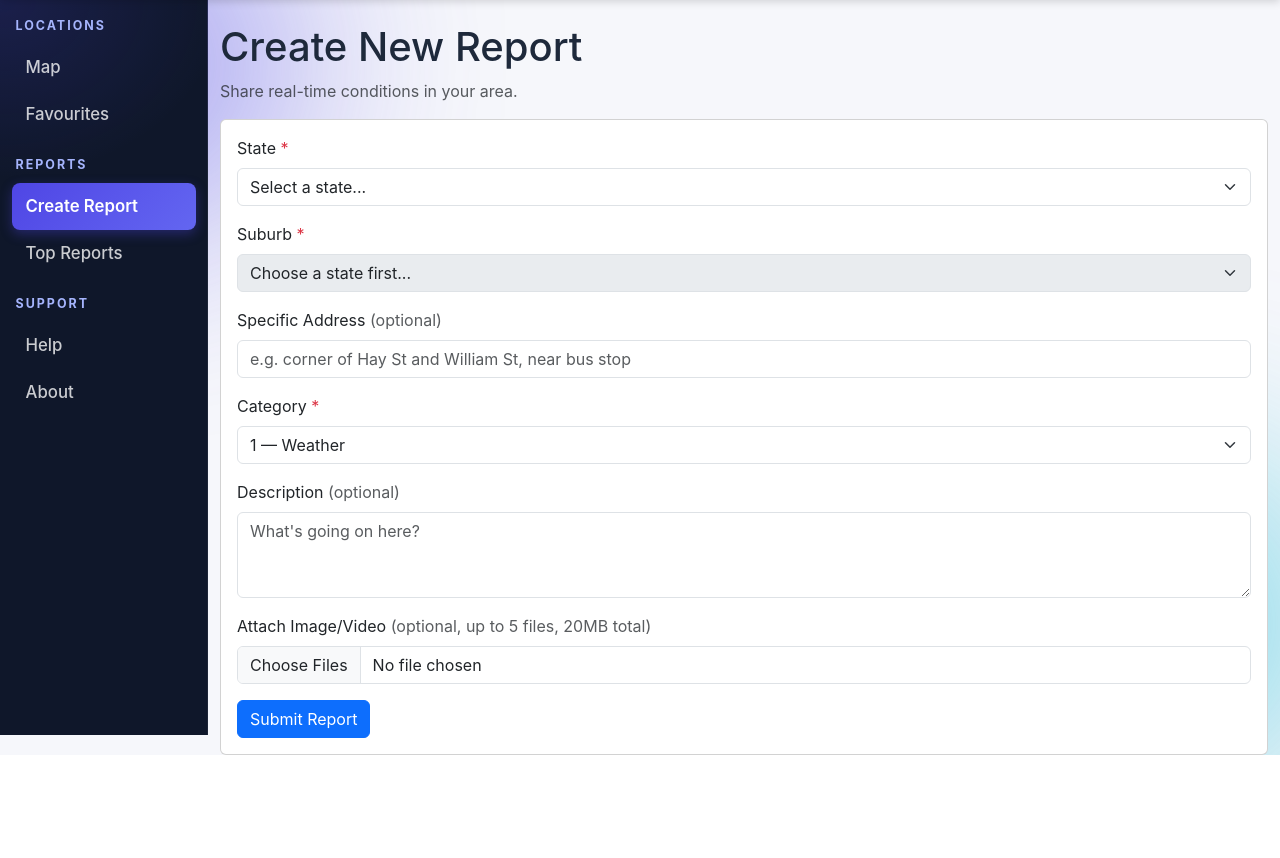
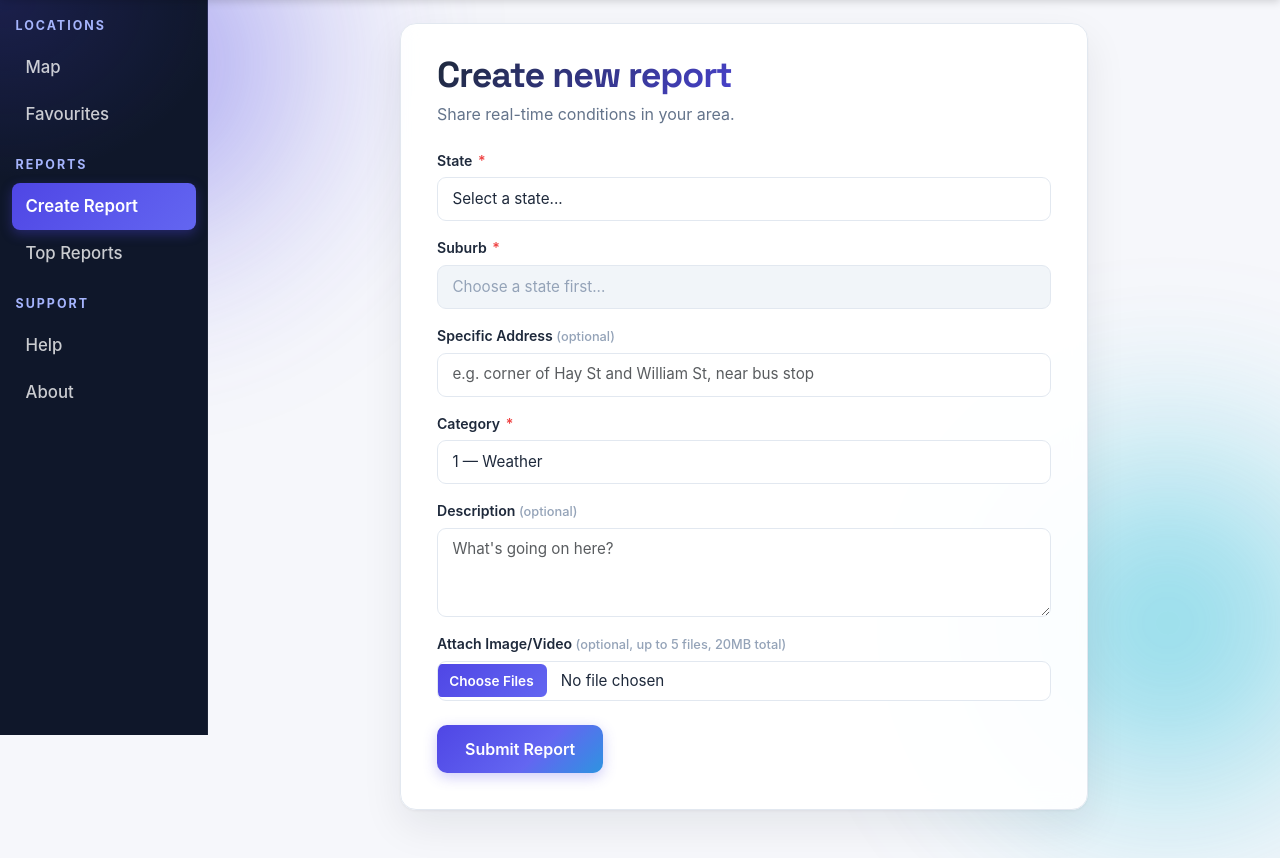
Before and after one commit to jono1762/cits3403-project, a Flask app: page /reports in a window 1280 px wide. Shown: the part 65-923 px from the top of the page. Before the commit the page ends 820 px from the top, so only its background shows below. Run offline with Flask 3, Linux system fonts and the light colour scheme; a user stored in the database is signed in; data comes from the database, SQL or seed files in the repository; some libraries are stand-ins or nearby versions; some web fonts are replaced.

Commit message:
modify the styling of create report

```diff
--- /dev/null
+++ b/app/static/css/reports.css
@@ -0,0 +1,154 @@
+/* ============================================================
+   reports.css — create-report page (reports.html)
+   Loaded via {% block styles %} on the template.
+   ============================================================ */
+
+.report-page {
+    max-width: 720px;
+    margin: 1rem auto 3rem;
+    padding: 0 1rem;
+}
+
+/* frosted card holding the form — same family as the auth + landing cards */
+.report-card {
+    background: rgba(255, 255, 255, 0.94);
+    -webkit-backdrop-filter: blur(10px);
+    backdrop-filter: blur(10px);
+    border: 1px solid #e2e8f0;
+    border-radius: 16px;
+    padding: 2rem 2.25rem 2.25rem;
+    box-shadow:
+        0 1px 3px rgba(15, 23, 42, 0.05),
+        0 16px 40px rgba(15, 23, 42, 0.08);
+}
+
+.report-header {
+    margin-bottom: 1.5rem;
+}
+
+.report-title {
+    font-family: 'Space Grotesk', sans-serif;
+    font-size: clamp(1.75rem, 3vw, 2.25rem);
+    font-weight: 700;
+    letter-spacing: -0.03em;
+    line-height: 1.1;
+    margin: 0 0 0.4rem;
+    /* gradient indigo→cyan to match the rest of the site */
+    background: linear-gradient(135deg, #1e293b 0%, #4f46e5 60%, #06b6d4 100%);
+    -webkit-background-clip: text;
+    background-clip: text;
+    -webkit-text-fill-color: transparent;
+    color: transparent;
+}
+
+.report-subtitle {
+    margin: 0;
+    color: #64748b;
+    font-size: 1rem;
+    line-height: 1.5;
+}
+
+
+/* ============================================================
+   Form fields
+   ============================================================ */
+.report-card .form-label {
+    font-weight: 600;
+    color: #1e293b;
+    font-size: 0.88rem;
+    margin-bottom: 0.4rem;
+    display: block;
+}
+
+/* the small "(optional)" hint inside the label */
+.report-card .form-label .text-muted {
+    color: #94a3b8 !important;
+    font-weight: 500;
+    font-size: 0.8rem;
+}
+
+/* the red asterisk for required fields */
+.report-card .form-label .text-danger {
+    color: #ef4444 !important;
+    font-weight: 600;
+    margin-left: 2px;
+}
+
+.report-card .form-control,
+.report-card .form-select {
+    width: 100%;
+    border: 1.5px solid #e2e8f0;
+    border-radius: 9px;
+    padding: 0.6rem 0.9rem;
+    font-size: 0.95rem;
+    color: #1e293b;
+    background: rgba(255, 255, 255, 0.85);
+    transition: border-color 0.18s ease, box-shadow 0.18s ease, background 0.18s ease;
+}
+
+.report-card .form-control:focus,
+.report-card .form-select:focus {
+    border-color: #4f46e5;
+    background: #fff;
+    box-shadow: 0 0 0 4px rgba(79, 70, 229, 0.14);
+    outline: none;
+}
+
+.report-card .form-control:disabled,
+.report-card .form-select:disabled {
+    background: #f1f5f9;
+    color: #94a3b8;
+    cursor: not-allowed;
+}
+
+/* file input — make it match the other fields more cleanly */
+.report-card input[type="file"].form-control {
+    padding: 0.5rem 0.6rem;
+    cursor: pointer;
+}
+
+.report-card input[type="file"].form-control::file-selector-button {
+    background: linear-gradient(135deg, #4f46e5 0%, #6366f1 100%);
+    color: #fff;
+    border: none;
+    border-radius: 6px;
+    padding: 0.4rem 0.85rem;
+    font-weight: 600;
+    font-size: 0.85rem;
+    cursor: pointer;
+    margin-right: 0.85rem;
+    transition: opacity 0.18s ease;
+}
+
+.report-card input[type="file"].form-control::file-selector-button:hover {
+    opacity: 0.9;
+}
+
+.report-card textarea.form-control {
+    resize: vertical;
+    min-height: 5rem;
+}
+
+
+/* ============================================================
+   Submit button — gradient family
+   ============================================================ */
+.report-card .btn-primary {
+    background: linear-gradient(135deg, #4f46e5 0%, #6366f1 60%, #06b6d4 130%);
+    border: none;
+    color: #fff;
+    padding: 0.75rem 1.75rem;
+    border-radius: 10px;
+    font-weight: 600;
+    font-size: 1rem;
+    box-shadow: 0 4px 14px rgba(79, 70, 229, 0.28);
+    transition: transform 0.18s ease, box-shadow 0.18s ease;
+    margin-top: 0.5rem;
+}
+
+.report-card .btn-primary:hover,
+.report-card .btn-primary:focus {
+    transform: translateY(-2px);
+    box-shadow: 0 10px 24px rgba(79, 70, 229, 0.42);
+    color: #fff;
+}
--- a/app/templates/reports.html
+++ b/app/templates/reports.html
@@ -1,11 +1,17 @@
 {% extends "base.html" %}
 
+{% block styles %}
+    <link rel="stylesheet" href="{{ url_for('static', filename='css/reports.css') }}">
+{% endblock %}
+
 {% block content %}
-<h1>Create New Report</h1>
-<p class="text-muted">Share real-time conditions in your area.</p>
+<section class="report-page">
+    <div class="report-card">
+        <div class="report-header">
+            <h1 class="report-title">Create new report</h1>
+            <p class="report-subtitle">Share real-time conditions in your area.</p>
+        </div>
 
-<div class="card">
-    <div class="card-body">
         <form id="report-form">
             <div class="mb-3">
                 <label class="form-label">State <span class="text-danger">*</span></label>
@@ -54,7 +60,7 @@
             <button type="submit" class="btn btn-primary">Submit Report</button>
         </form>
     </div>
-</div>
+</section>
 
 <script>
 // pre-loaded lookup: { stateId: [{id, name}, ...] } — populated from the server on page load
```
